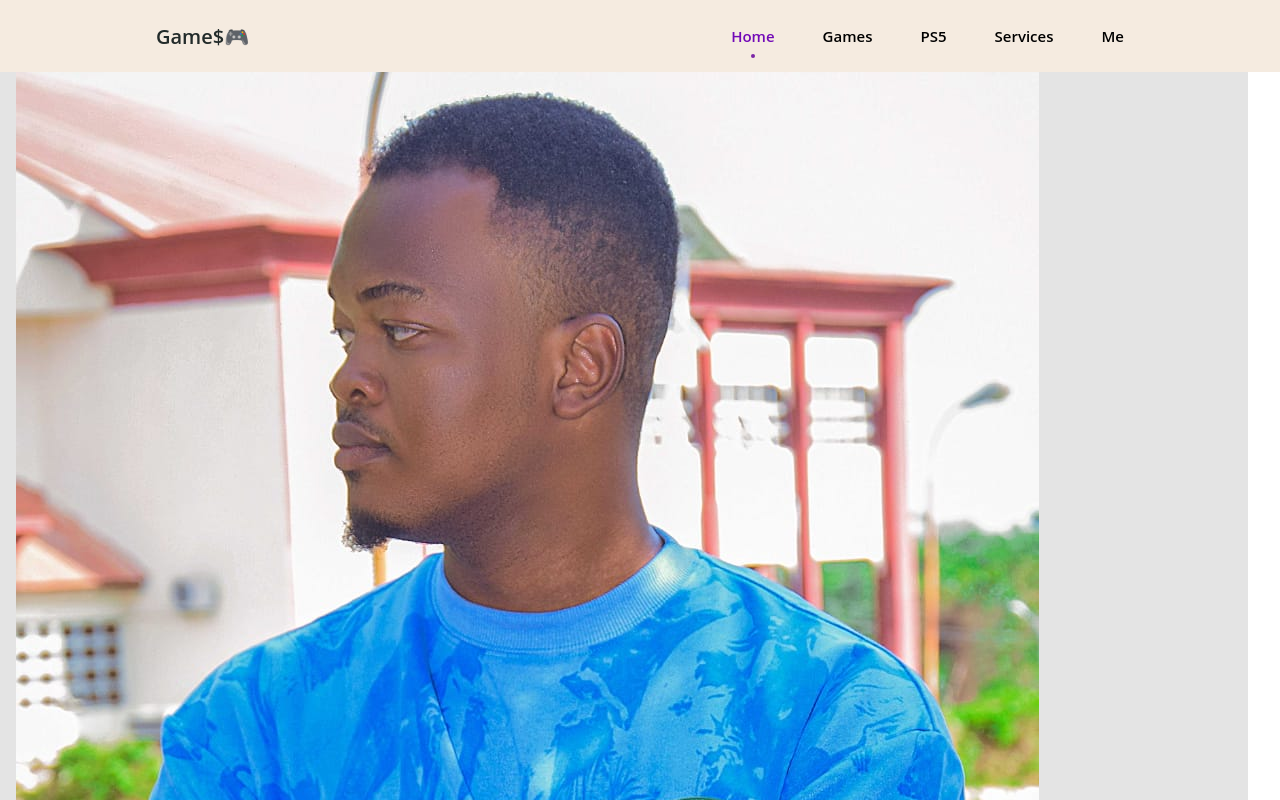
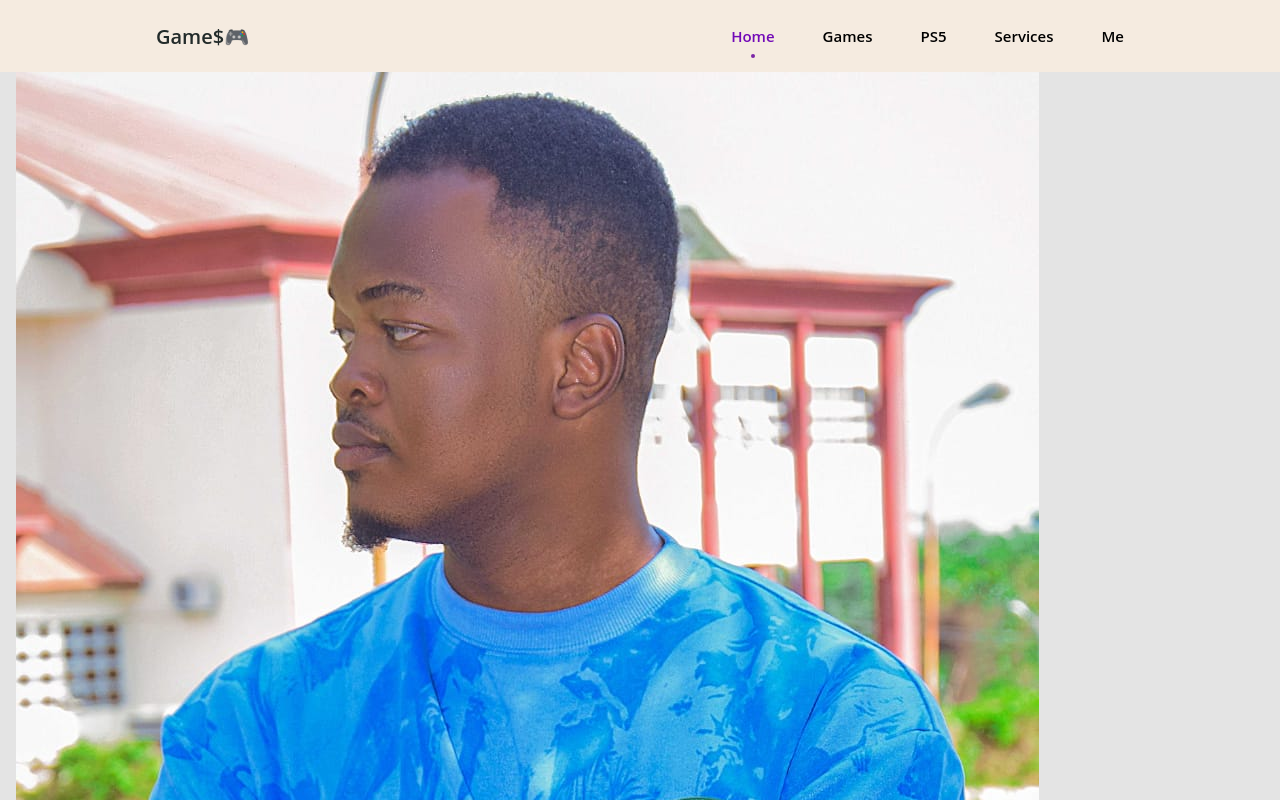
Before and after one commit to PeaceAyomide/gamebeast, a React (Vite) app: page /myself in a window 1280 px wide. Shown: the top 800 px of the page. Built offline with nearby package versions, Linux system fonts and the light colour scheme; no server answers; sample sign-in values are in the browser's storage.

Commit message:
Update myself.css

```diff
--- a/src/Pages/Myself/myself.css
+++ b/src/Pages/Myself/myself.css
@@ -1,6 +1,6 @@
 .bodys {
     min-height: 90vh;
-    width: 95%;
+
     background-color: #e4e4e4;
     display: flex;
     /* Responsive behaviour */
```
